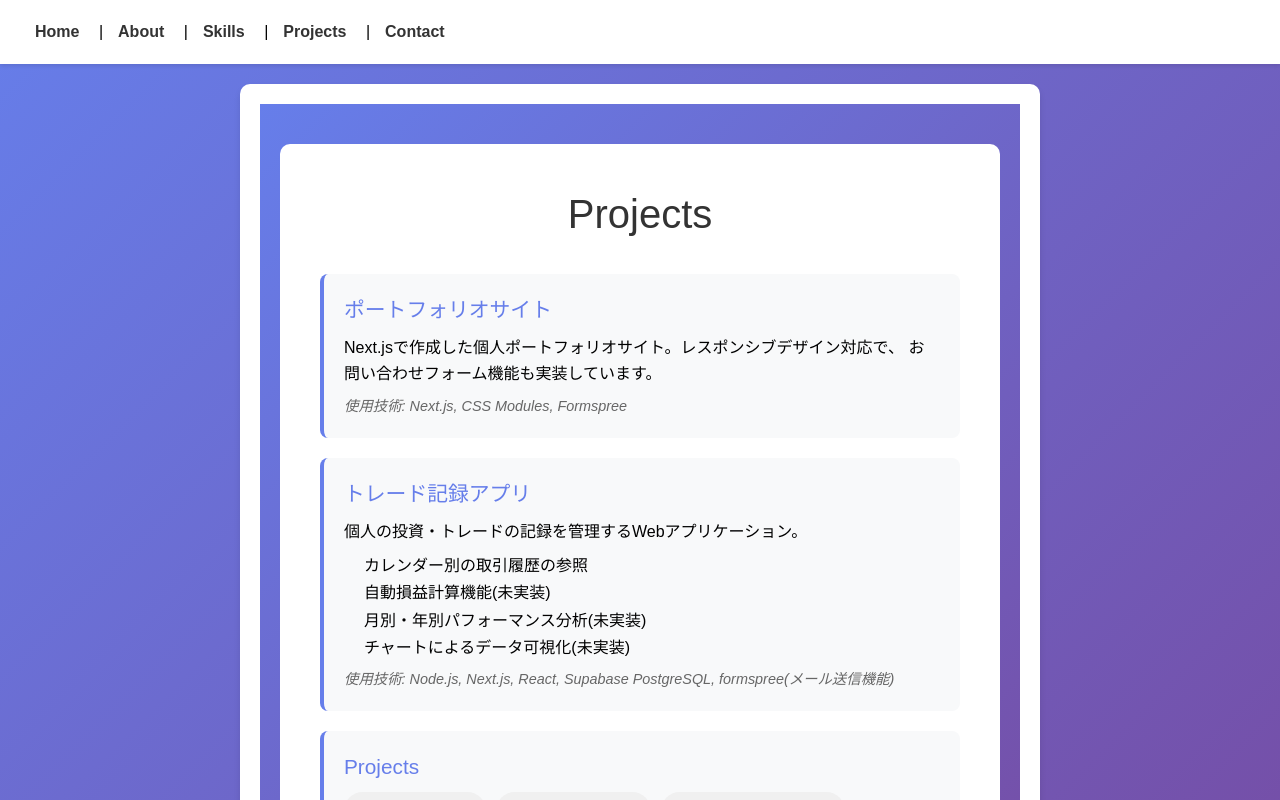
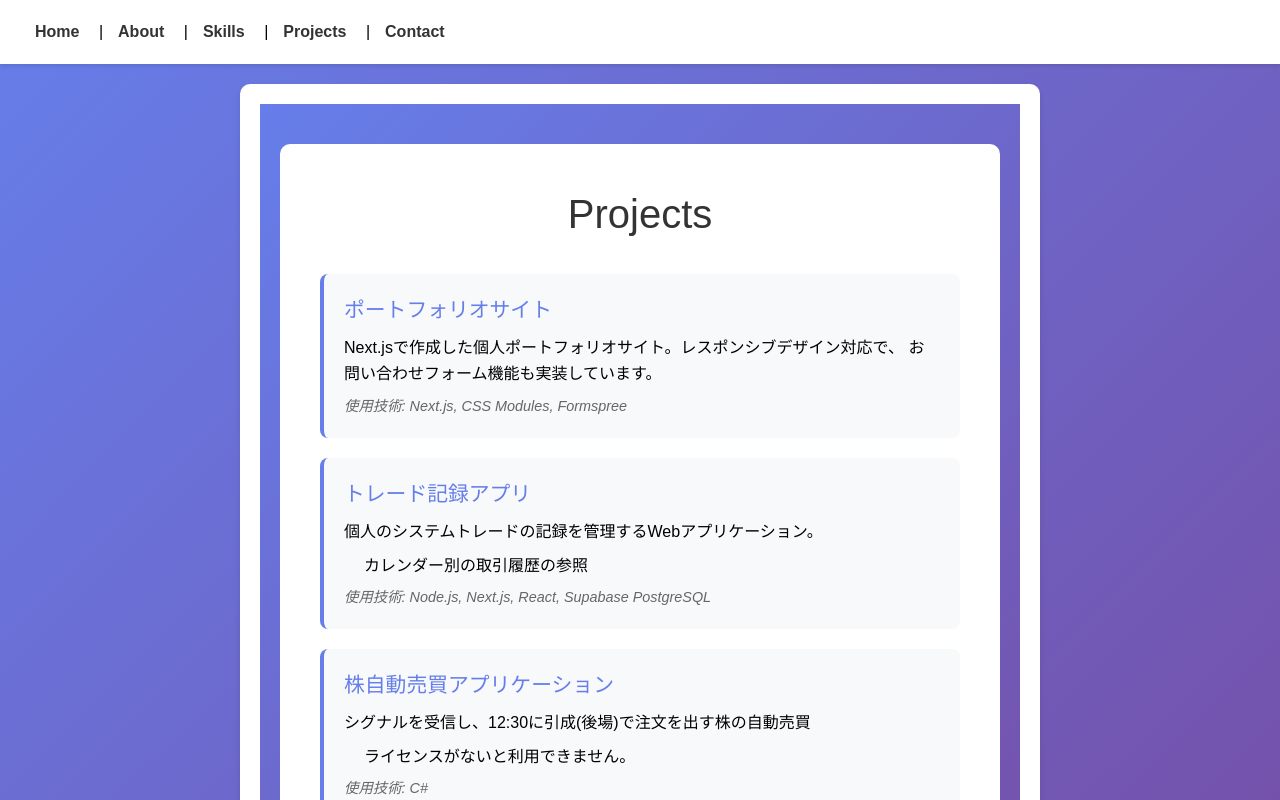
Before and after one commit to GON9315/my-portfolio, a Next.js app: page /projects in a window 1280 px wide. Shown: the top 800 px of the page. Built offline with nearby package versions, Linux system fonts and the light colour scheme.

Commit message:
🔥 株の自動売買のリンクを追加

```diff
--- a/app/projects/page.js
+++ b/app/projects/page.js
@@ -31,16 +31,30 @@ export default function Projects() {
             </Link>
           </h3>
           <p className={styles.projectDescription}>
-            個人の投資・トレードの記録を管理するWebアプリケーション。
+            個人のシステムトレードの記録を管理するWebアプリケーション。
           </p>
           <ul className={styles.projectFeatures}>
             <li>カレンダー別の取引履歴の参照</li>
-            <li>自動損益計算機能(未実装)</li>
-            <li>月別・年別パフォーマンス分析(未実装)</li>
-            <li>チャートによるデータ可視化(未実装)</li>
           </ul>
 
-          <p className={styles.projectTech}>使用技術: Node.js, Next.js, React, Supabase PostgreSQL, formspree(メール送信機能)</p>
+          <p className={styles.projectTech}>使用技術: Node.js, Next.js, React, Supabase PostgreSQL</p>
+        </div>
+
+        <div className={styles.projectCard}>
+          <h3 className={styles.projectTitle}>
+
+            <Link href="https://fascinating-cascaron-3aed06.netlify.app/" className={styles.projectLink}>
+              株自動売買アプリケーション
+            </Link>
+          </h3>
+          <p className={styles.projectDescription}>
+            シグナルを受信し、12:30に引成(後場)で注文を出す株の自動売買
+          </p>
+          <ul className={styles.projectFeatures}>
+            <li>ライセンスがないと利用できません。</li>
+          </ul>
+
+          <p className={styles.projectTech}>使用技術: C#</p>
         </div>
 
         <div className={styles.projectCard}>
```
